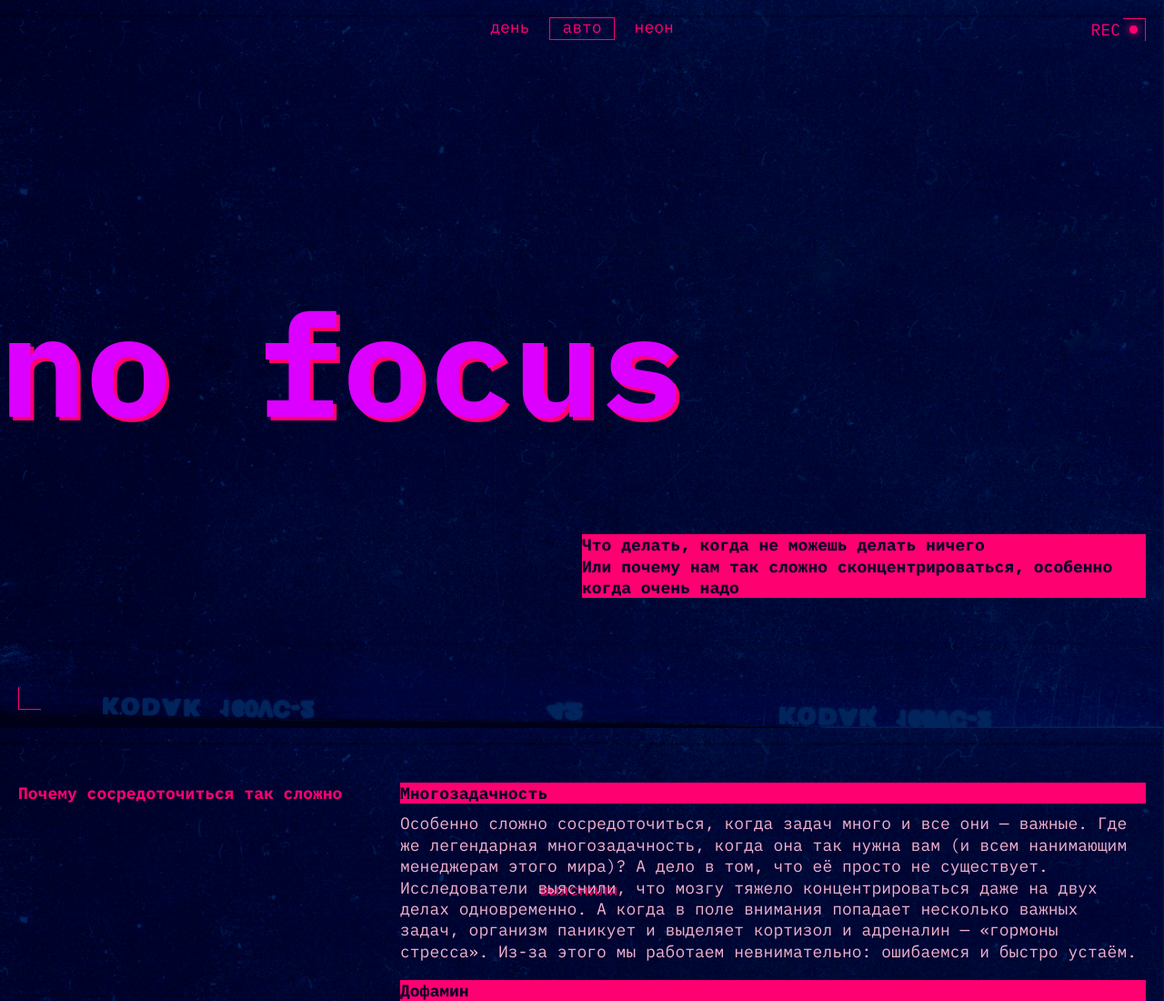
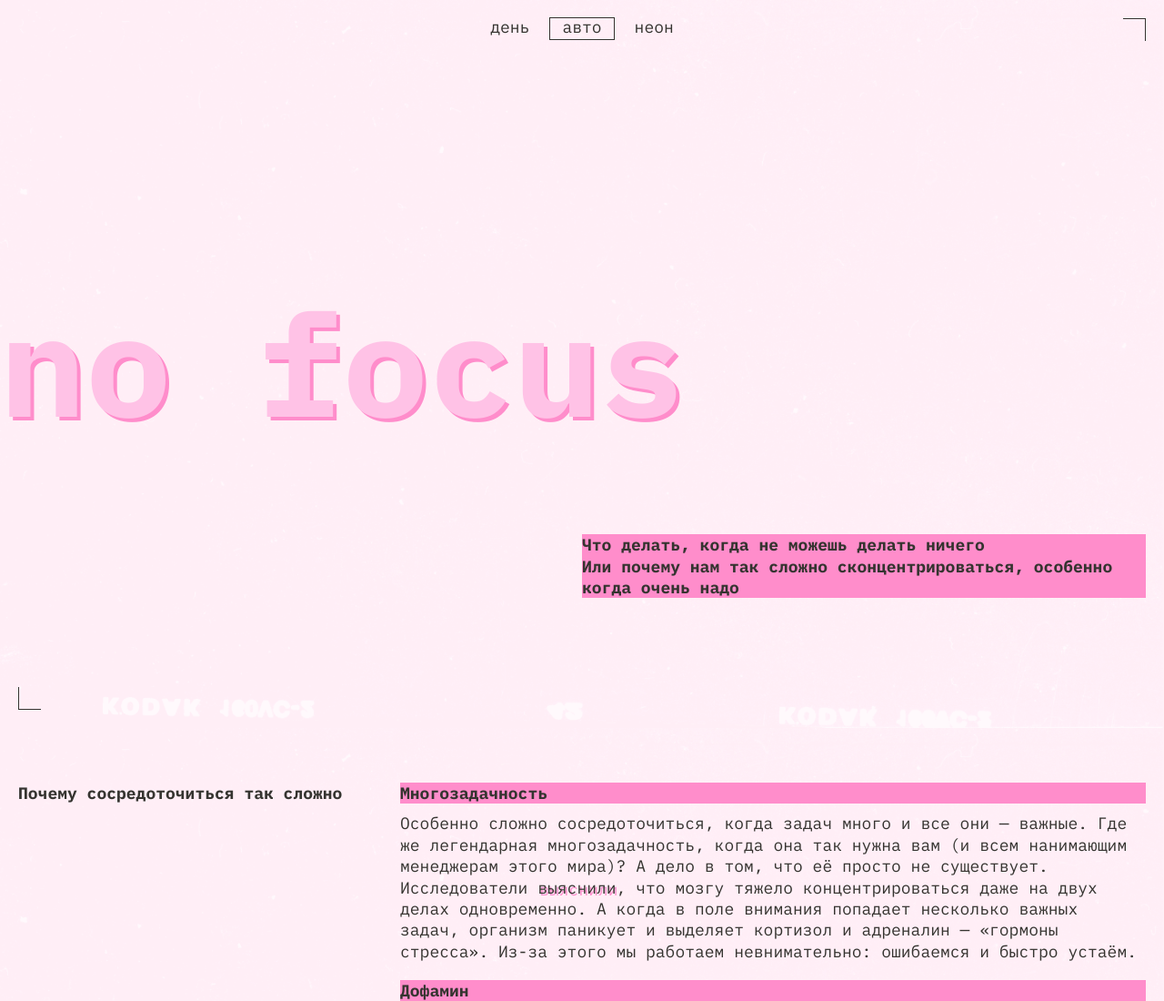
Before and after one commit to ZaytsevAlexanderGit/slozhno-sosredotochitsya, a plain HTML site: page index.html in a window 1280 px wide. Shown: the top 1100 px of the page at 91% size. Drawn offline with Linux system fonts and the light colour scheme.

Commit message:
add dark and light themes

```diff
--- a/styles/dark.css
+++ b/styles/dark.css
@@ -9,4 +9,43 @@
     Так стили написанные ниже будут иметь больший вес,
     чем стили в медиазапросе предпочтений пользователя
   */
+  --bg-color: #000028;
+  --title-color: #DB00FF;
+  --accent-color: #FF0070;
+  --accent-color-rgb: 255, 0, 112;
+  --text-color: #F1B2CE;
+  --text-color-rgb: 241, 178, 206;
+  --main-font: 'IBM Plex mono';
+  --main-background-picture:url(../images/cover-image-dark.png);
+  --overall-page-padding: 20px;
+  --footer-header-margin: 60px;
+  --main-sections-margin: 80px;
+  --pictures-gap:20px;
+
+  .title-decor{
+    color:var(--bg-color)
+  }
+
+  .header__theme-menu-item,
+  .main__section-title{
+    color:var(--accent-color);
+  }
+
+  .header__theme-menu-button:hover{
+    outline-color:rgba(var(--accent-color-rgb), 0.4);
+  }
+
+  .header__theme-menu-item:has(.header__theme-menu-button_active){
+    outline-color:var(--accent-color);
+  }
+
+  .header__decoration__dark-text{
+    transform: scale(1);
+  }
+
+  .decorated-zone::before,
+  .decorated-zone::after,
+  .header__theme-menu-button:focus-visible{
+    border-color: var(--accent-color);
+  }
 }
--- a/styles/light.css
+++ b/styles/light.css
@@ -9,4 +9,83 @@
     Так стили написанные ниже будут иметь больший вес,
     чем стили в медиазапросе предпочтений пользователя
   */
+  --bg-color: #FFF1F7;
+  --title-color: #FFC2E6;
+  --accent-color: #FF8DCB;
+  --accent-color-rgb: 255, 141, 203;
+  --text-color: #353430;
+  --text-color-rgb: 53, 52, 48;
+  --main-font: 'IBM Plex mono';
+  --main-background-picture:url(../images/cover-image-light.png);
+  --overall-page-padding: 20px;
+  --footer-header-margin: 60px;
+  --main-sections-margin: 80px;
+  --pictures-gap:20px;
+
+  .title-decor,
+  .header__theme-menu-item,
+  .main__section-title{
+    color:var(--text-color);
+  }
+
+  .header__theme-menu-button:hover{
+    outline-color:rgba(var(--text-color-rgb), 0.4);
+  }
+
+  .header__theme-menu-item:has(.header__theme-menu-button_active){
+    outline-color:var(--text-color);
+  }
+
+  .header__decoration__dark-text{
+    transform: scale(0);
+  }
+
+  .decorated-zone::before,
+  .decorated-zone::after,
+  .header__theme-menu-button:focus-visible{
+  border-color: var(--text-color);
+  }
 }
+
+
+
+@media (prefers-color-scheme: light) {
+  :root{
+    --bg-color: #FFF1F7;;
+    --title-color: #FFC2E6;
+    --accent-color: #FF8DCB;
+    --accent-color-rgb: 255, 141, 203;
+    --text-color: #353430;
+    --text-color-rgb: 53, 52, 48;
+    --main-font: 'IBM Plex mono';
+    --main-background-picture:url(../images/cover-image-light.png);
+    --overall-page-padding: 20px;
+    --footer-header-margin: 60px;
+    --main-sections-margin: 80px;
+    --pictures-gap:20px;
+  }
+
+  .title-decor,
+  .header__theme-menu-item,
+  .main__section-title{
+    color:var(--text-color);
+  }
+
+  .header__theme-menu-button:hover{
+    outline-color:rgba(var(--text-color-rgb), 0.4);
+  }
+
+  .header__theme-menu-item:has(.header__theme-menu-button_active){
+    outline-color:var(--text-color);
+  }
+
+  .header__decoration__dark-text{
+    transform: scale(0);
+  }
+
+  .decorated-zone::before,
+  .decorated-zone::after,
+  .header__theme-menu-button:focus-visible{
+    border-color: var(--text-color);
+  }
+}
--- a/styles/style.css
+++ b/styles/style.css
@@ -75,14 +75,17 @@
   text-transform: lowercase;
 }
 
+.header__theme-menu-button:focus{
+  outline: none;
+}
+
+.header__theme-menu-button:focus-visible{
+  margin-block-end: -1px;
+  border-block-end: solid 1px var(--accent-color);
+}
+
 .header__theme-menu-button:hover{
   outline: solid 1px rgba(var(--accent-color-rgb), 0.4);
-}
-
-.header__theme-menu-button:focus{
-  outline: none;
-  margin-block-end: -1px;
-  border-block-end: solid 1px var(--accent-color);
 }
 
 .header__theme-menu-item:has(.header__theme-menu-button_active){
@@ -193,10 +196,13 @@
 
 .main__section-paragraph-block-link-decoration:hover{
   border-block-end: 1px solid var(--text-color);
-  margin-block-end: -1px;
 }
 
 .main__section-paragraph-block-link-decoration:focus{
+  outline:none;
+}
+
+.main__section-paragraph-block-link-decoration:focus-visible{
   outline:1px solid var(--text-color);
 }
 
--- a/styles/variables.css
+++ b/styles/variables.css
@@ -8,6 +8,7 @@
   --accent-color: #FF0070;
   --accent-color-rgb: 255, 0, 112;
   --text-color: #F1B2CE;
+  --text-color-rgb: 241, 178, 206;
   --main-font: 'IBM Plex mono';
   --main-background-picture:url(../images/cover-image-dark.png);
   --overall-page-padding: 20px;
```
